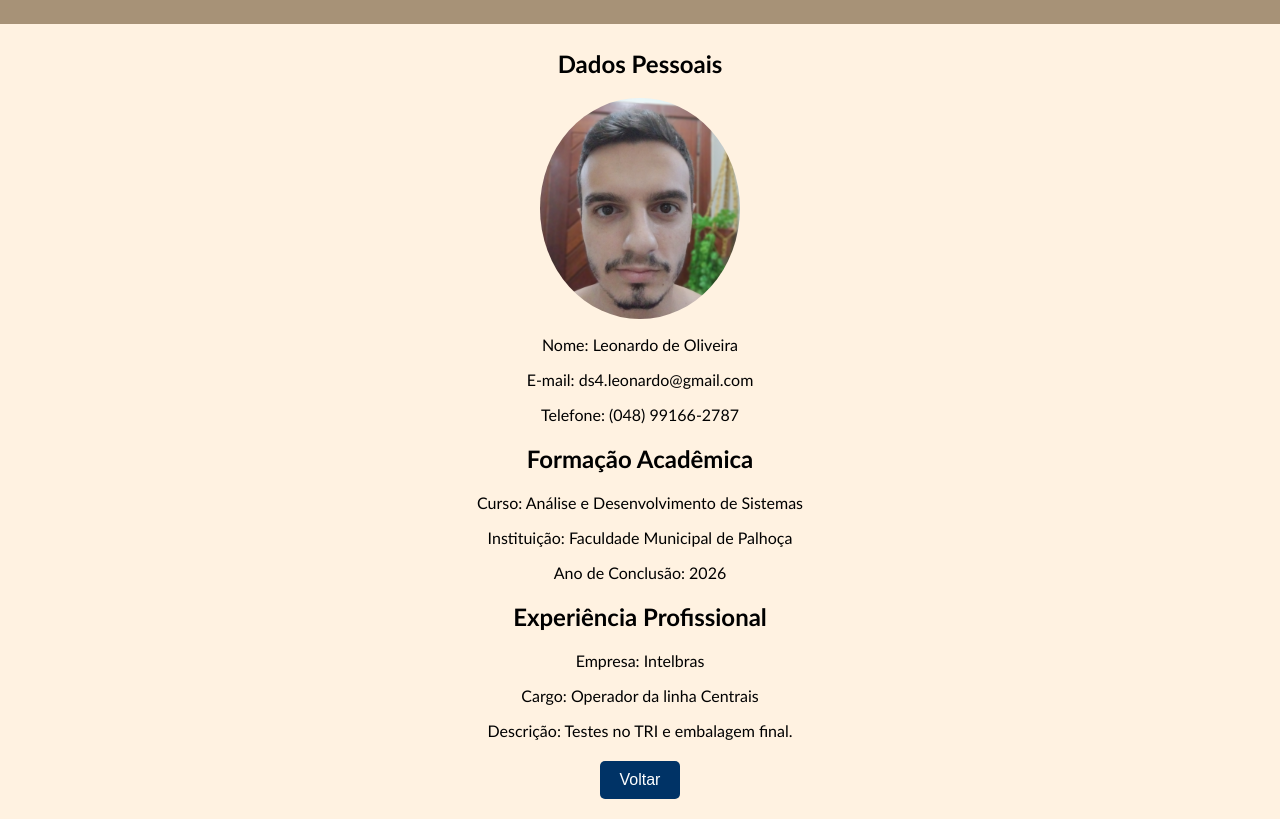
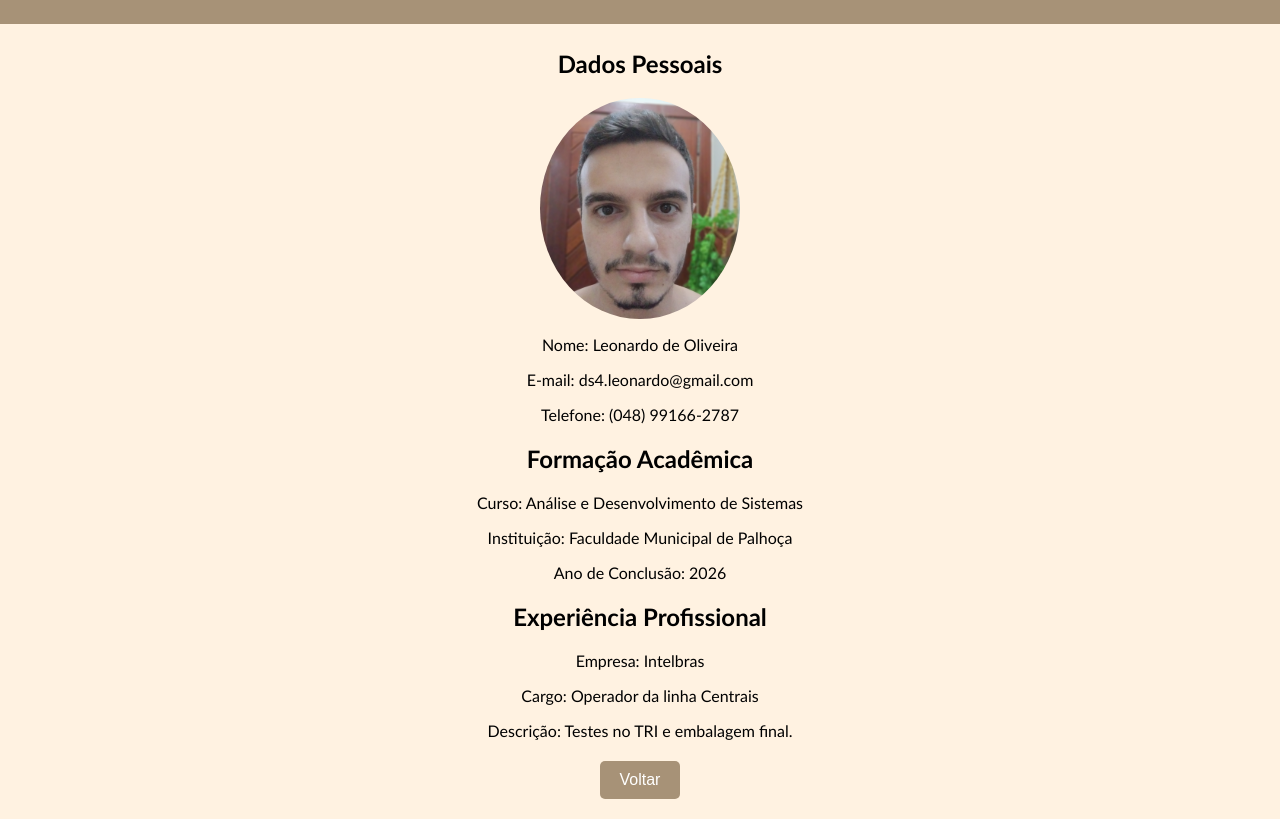
Before and after one commit to Leods4/W1_Cur_Av3, a plain HTML site: page index.html in a window 1280 px wide. Shown: the part 68-887 px from the top of the page. Drawn offline with Linux system fonts and the light colour scheme.

Commit message:
Update index.html

```diff
--- a/index.html
+++ b/index.html
@@ -37,10 +37,11 @@
 
         .button-container {
     text-align: center;
+    margin-bottom: 20px;
 }
 
         .styled-button {
-    background-color: #003366;
+    background-color: #A79277;
     color: white;
     padding: 10px 20px;
     border: none;
@@ -48,11 +49,6 @@
     font-size: 1em;
     cursor: pointer;
     transition: background-color 0.3s, color 0.3s;
-}
-
-.styled-button:hover {
-    background-color: #A79277;
-    color: #003366;
 }
 
     </style>
```
